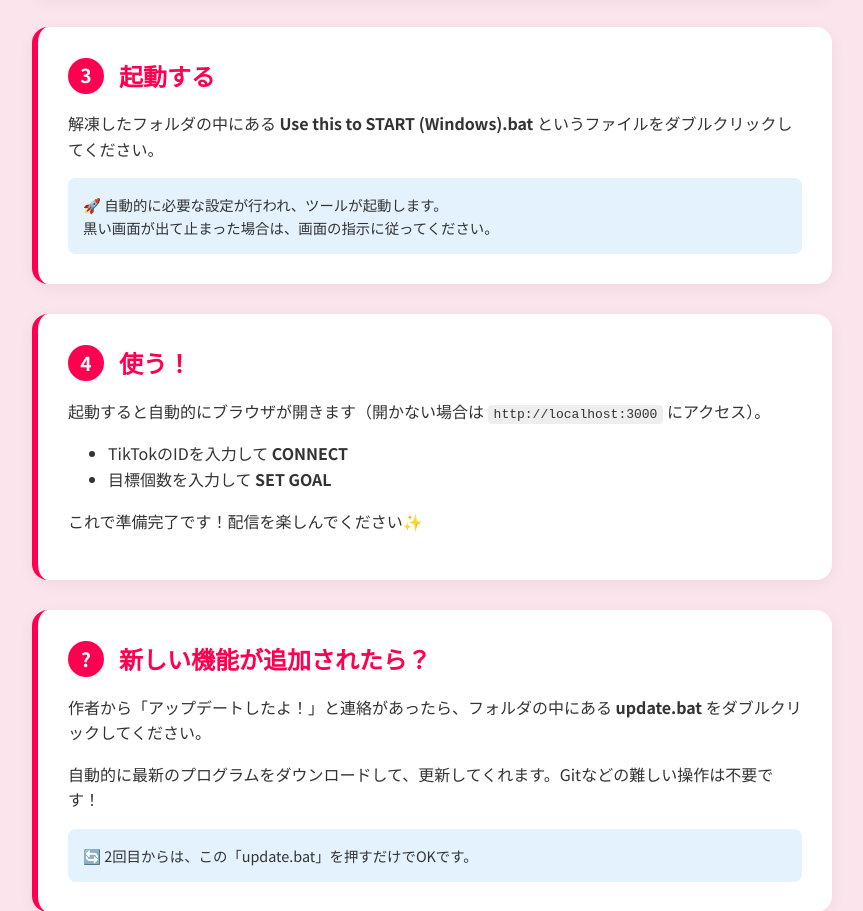
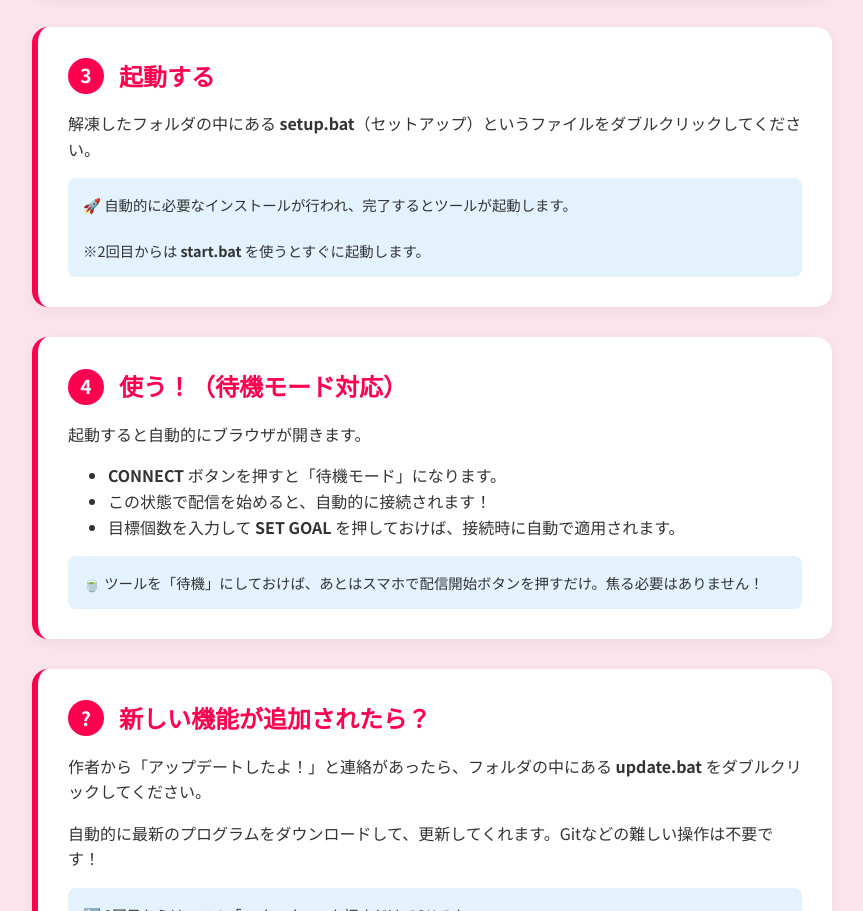
Before and after one commit to cooowabungaaa-hue/tiktok-rose-counter, a website: page docs/index.html in a window 1280 px wide. Shown: the part 910-1821 px from the top of the page, without its empty margins (208-1071 px from the left). Drawn offline with Linux system fonts and the light colour scheme.

Commit message:
Fix setup filename in docs

```diff
--- a/docs/index.html
+++ b/docs/index.html
@@ -139,24 +139,28 @@
                 <div class="step-number">3</div>
                 <div>起動する</div>
             </div>
-            <p>解凍したフォルダの中にある <strong>Use this to START (Windows).bat</strong> というファイルをダブルクリックしてください。</p>
+            <p>解凍したフォルダの中にある <strong>setup.bat</strong>（セットアップ）というファイルをダブルクリックしてください。</p>
             <div class="info-box">
-                🚀 自動的に必要な設定が行われ、ツールが起動します。<br>
-                黒い画面が出て止まった場合は、画面の指示に従ってください。
+                🚀 自動的に必要なインストールが行われ、完了するとツールが起動します。<br>
+                <br>
+                ※2回目からは <strong>start.bat</strong> を使うとすぐに起動します。
             </div>
         </div>
 
         <div class="step-card">
             <div class="step-title">
                 <div class="step-number">4</div>
-                <div>使う！</div>
+                <div>使う！（待機モード対応）</div>
             </div>
-            <p>起動すると自動的にブラウザが開きます（開かない場合は <code>http://localhost:3000</code> にアクセス）。</p>
+            <p>起動すると自動的にブラウザが開きます。</p>
             <ul>
-                <li>TikTokのIDを入力して <strong>CONNECT</strong></li>
-                <li>目標個数を入力して <strong>SET GOAL</strong></li>
+                <li><strong>CONNECT</strong> ボタンを押すと「待機モード」になります。</li>
+                <li>この状態で配信を始めると、自動的に接続されます！</li>
+                <li>目標個数を入力して <strong>SET GOAL</strong> を押しておけば、接続時に自動で適用されます。</li>
             </ul>
-            <p>これで準備完了です！配信を楽しんでください✨</p>
+            <div class="info-box">
+                🍵 ツールを「待機」にしておけば、あとはスマホで配信開始ボタンを押すだけ。焦る必要はありません！
+            </div>
         </div>
 
         <div class="step-card">
```
